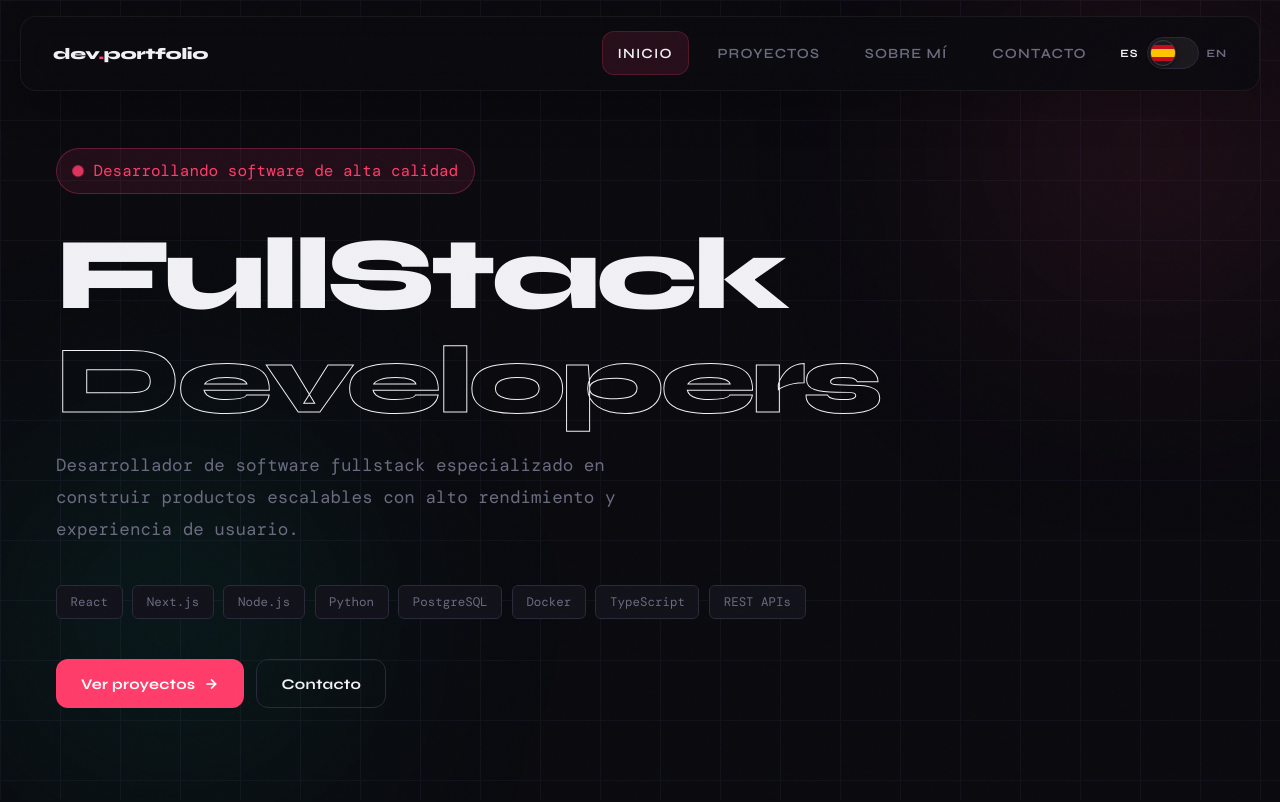
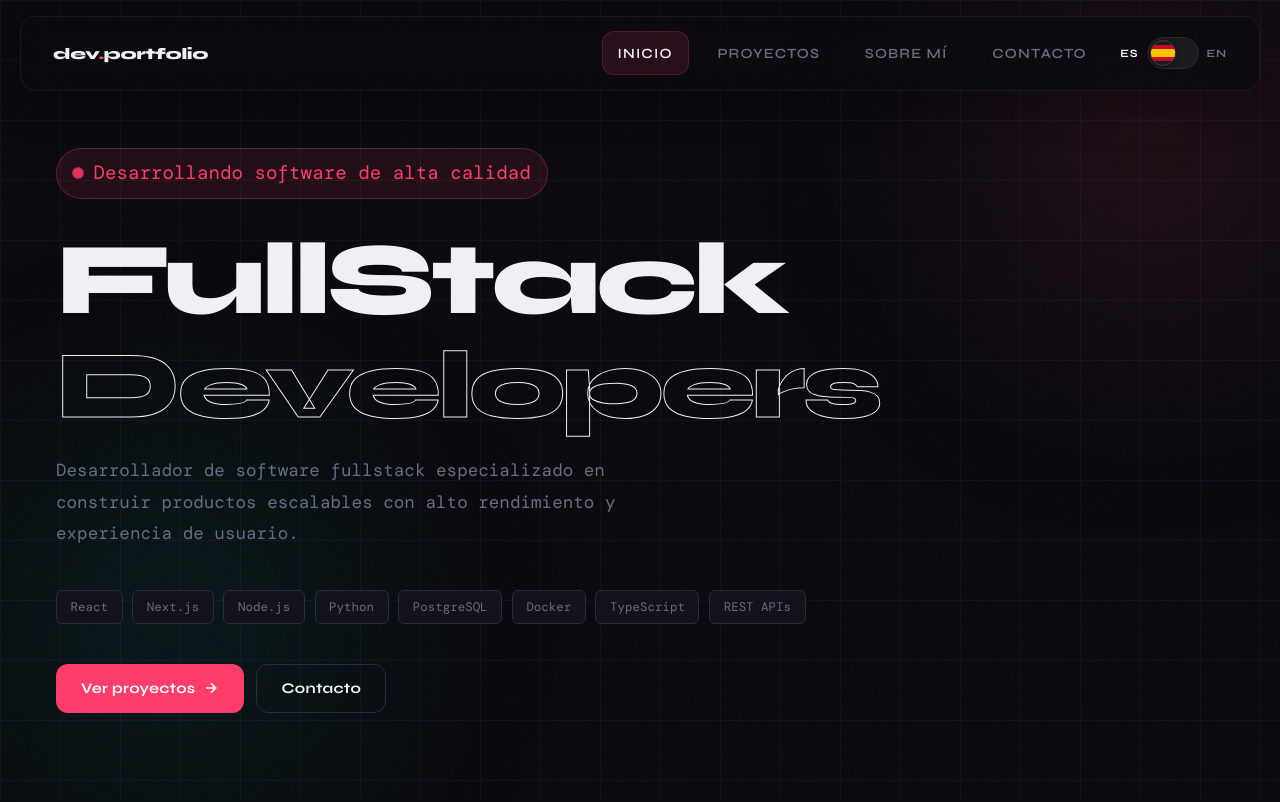
Before and after one commit to JhonFredyH/dev-portafolio, a React (Vite) app: page / in a window 1280 px wide. Shown: the top 802 px of the page. Built offline with nearby package versions, Linux system fonts and the light colour scheme; a web font is replaced by a local one.

Commit message:
fix: og image para whatsapp preview

```diff
--- a/src/assets/Pages/Hero.css
+++ b/src/assets/Pages/Hero.css
@@ -206,11 +206,11 @@
   }
 
   .hero-badge {
-    font-size: 1rem;
+    font-size: 0.6rem;
     width: auto;
     min-width: min(100%, 22rem);
     padding: 0.65rem 1rem;
-    border-radius: 999px;
+    border-radius: 30px;
     align-items: center;
   }
 
@@ -241,6 +241,7 @@
 
   .hero-badge {
     margin-bottom: 2rem;
+    font-size: 1.2rem;
   }
 
   .hero-subtitle {
--- a/src/assets/components/Footer/Footer.jsx
+++ b/src/assets/components/Footer/Footer.jsx
@@ -14,7 +14,7 @@ const socialLinks = [
 const Footer = ({ lang = "ES" }) => {
   return (
     <footer className="footer">
-      <div className="footer-inner reveal">
+      <div className="footer-inner">
         <div className="footer-logo">
           dev<span>.</span>portfolio
         </div>
```
